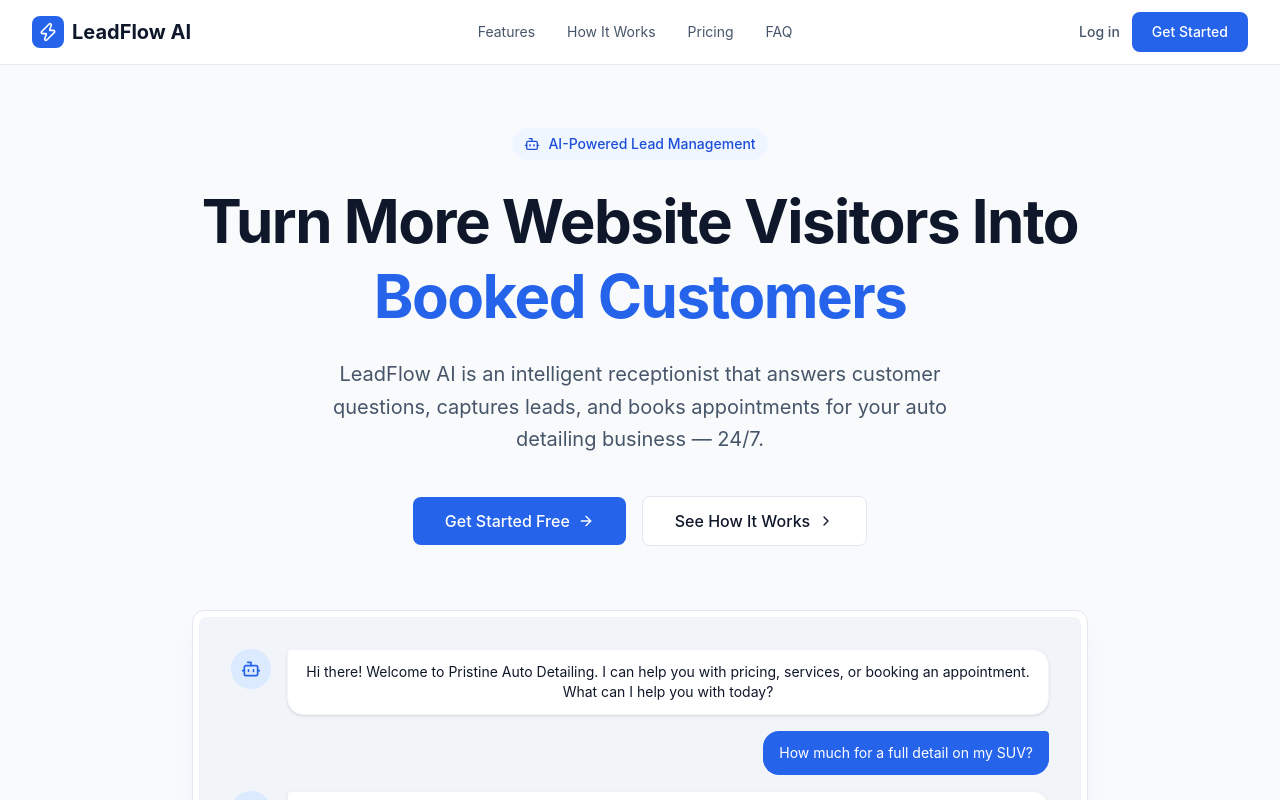
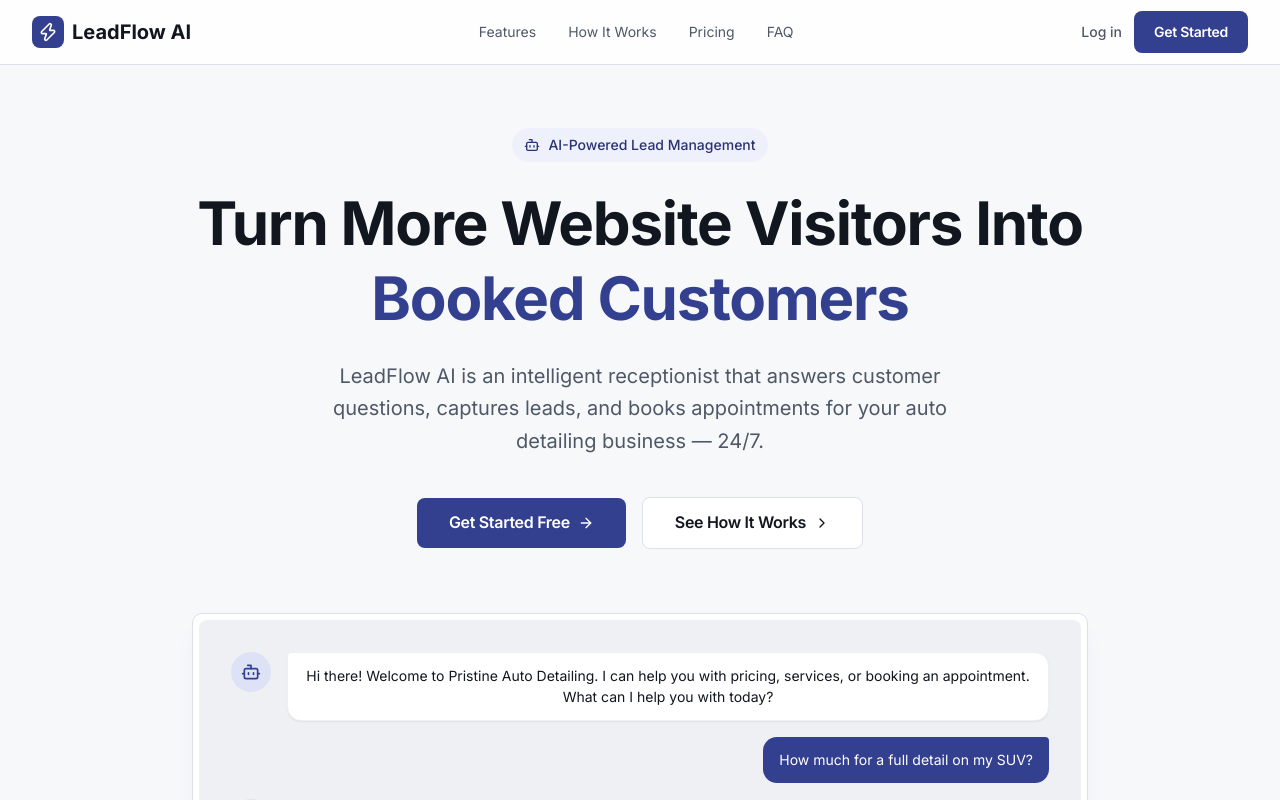
Before and after one commit to Danxincome/LeadFlow, a Next.js app: page / in a window 1280 px wide. Shown: the top 800 px of the page. Built offline with nearby package versions, Linux system fonts and the light colour scheme.

Commit message:
feat: establish shop floor design system

```diff
--- a/src/app/globals.css
+++ b/src/app/globals.css
@@ -1,37 +1,116 @@
 @import "tailwindcss";
 
 @theme inline {
-  --color-primary-50: #eff6ff;
-  --color-primary-100: #dbeafe;
-  --color-primary-200: #bfdbfe;
-  --color-primary-300: #93c5fd;
-  --color-primary-400: #60a5fa;
-  --color-primary-500: #3b82f6;
-  --color-primary-600: #2563eb;
-  --color-primary-700: #1d4ed8;
-  --color-primary-800: #1e40af;
-  --color-primary-900: #1e3a8a;
+  /* ---- Ink neutral scale (graphite, replaces the ad-hoc slate hex values) ---- */
+  --color-ink-50: #f7f8fa;
+  --color-ink-100: #eef0f3;
+  --color-ink-200: #dde1e7;
+  --color-ink-300: #c2c8d1;
+  --color-ink-400: #99a1ad;
+  --color-ink-500: #707886;
+  --color-ink-600: #4f5867;
+  --color-ink-700: #394252;
+  --color-ink-800: #232a37;
+  --color-ink-900: #12161f;
+  --color-ink-950: #0a0d13;
 
-  --color-accent-50: #f0fdf4;
-  --color-accent-500: #22c55e;
-  --color-accent-600: #16a34a;
+  /* ---- Brand accent: deep indigo, deliberately distinct from every status hue ---- */
+  --color-primary-50: #eef0fb;
+  --color-primary-100: #dde2f6;
+  --color-primary-200: #b9c3ec;
+  --color-primary-300: #8f9ddd;
+  --color-primary-400: #6270c9;
+  --color-primary-500: #4152b0;
+  --color-primary-600: #333f8f;
+  --color-primary-700: #2a3374;
+  --color-primary-800: #232a5d;
+  --color-primary-900: #1e254c;
 
+  /* ---- Success accent (mirrors the "booked" status so there's one green, not two) ---- */
+  --color-accent-50: #eefaf1;
+  --color-accent-500: #1f9d55;
+  --color-accent-600: #178045;
+
+  /* ---- Semantic surface/text/border, now sourced from the ink scale ---- */
   --color-surface: #ffffff;
-  --color-surface-secondary: #f8fafc;
-  --color-surface-tertiary: #f1f5f9;
-  --color-border: #e2e8f0;
-  --color-border-light: #f1f5f9;
-  --color-text-primary: #0f172a;
-  --color-text-secondary: #475569;
-  --color-text-tertiary: #94a3b8;
+  --color-surface-secondary: var(--color-ink-50);
+  --color-surface-tertiary: var(--color-ink-100);
+  --color-border: var(--color-ink-200);
+  --color-border-light: var(--color-ink-100);
+  --color-text-primary: var(--color-ink-900);
+  --color-text-secondary: var(--color-ink-600);
+  --color-text-tertiary: var(--color-ink-400);
 
-  --color-status-new: #3b82f6;
-  --color-status-contacted: #f59e0b;
-  --color-status-qualified: #8b5cf6;
-  --color-status-booked: #22c55e;
-  --color-status-lost: #ef4444;
+  /* ---- Canonical lead-status tokens: single source of truth ----
+     Components still reference literal Tailwind color classes
+     (bg-blue-500, text-amber-700, etc.) rather than these vars directly.
+     The palette overrides just below alias those exact classes to these
+     same values so today's markup renders consistently without any JSX
+     changes. Phase 3 will point the components at status-* utilities
+     directly and these aliases can be removed. */
+  --color-status-new: #2f6fd6;
+  --color-status-contacted: #c07a12;
+  --color-status-qualified: #7250c9;
+  --color-status-booked: #1f9d55;
+  --color-status-lost: #d13b3b;
 
-  --font-sans: "Inter", system-ui, -apple-system, sans-serif;
+  /* ---- Tailwind palette aliases: only the shades the app actually uses ---- */
+  --color-blue-50: #eaf1fc;
+  --color-blue-500: #2f6fd6;
+  --color-blue-600: #2559b4;
+  --color-blue-700: #1d4890;
+
+  --color-amber-50: #fdf3e3;
+  --color-amber-500: #c07a12;
+  --color-amber-600: #a3660e;
+  --color-amber-700: #82520c;
+
+  --color-violet-50: #f2eefb;
+  --color-violet-500: #7250c9;
+  --color-violet-600: #5f3fb0;
+  --color-violet-700: #4c3391;
+
+  --color-green-50: #eafaf0;
+  --color-green-500: #1f9d55;
+  --color-green-600: #178045;
+  --color-green-700: #126838;
+
+  --color-red-50: #fdeeee;
+  --color-red-100: #fbdcdc;
+  --color-red-500: #d13b3b;
+  --color-red-600: #b52b2b;
+  --color-red-700: #942424;
+  --color-red-800: #781d1d;
+
+  /* ---- Typography: Inter, loaded for real via next/font in layout.tsx ---- */
+  --font-sans: var(--font-inter), "Inter", system-ui, -apple-system, sans-serif;
+
+  /* Line-height rhythm per size (font sizes themselves are untouched,
+     so no layout dimensions shift — only vertical rhythm improves). */
+  --text-xs--line-height: 1.4;
+  --text-sm--line-height: 1.55;
+  --text-base--line-height: 1.6;
+  --text-lg--line-height: 1.65;
+  --text-xl--line-height: 1.5;
+  --text-2xl--line-height: 1.3;
+  --text-3xl--line-height: 1.2;
+  --text-4xl--line-height: 1.1;
+  --text-5xl--line-height: 1.05;
+  --text-6xl--line-height: 1.05;
+
+  /* Slightly tighter display tracking than Tailwind's default -0.025em */
+  --tracking-tight: -0.02em;
+
+  /* ---- Radius: slightly more rectilinear than Tailwind's stock scale ---- */
+  --radius-xl: 0.625rem;
+  --radius-2xl: 0.875rem;
+
+  /* ---- Shadows: tinted toward ink instead of pure black, tighter blur ---- */
+  --shadow-sm: 0 1px 2px 0 rgb(18 22 31 / 0.06), 0 1px 1px -1px rgb(18 22 31 / 0.04);
+  --shadow-md: 0 3px 8px -2px rgb(18 22 31 / 0.10), 0 1px 3px -1px rgb(18 22 31 / 0.06);
+  --shadow-lg: 0 8px 20px -4px rgb(18 22 31 / 0.12), 0 3px 6px -3px rgb(18 22 31 / 0.06);
+  --shadow-xl: 0 16px 32px -8px rgb(18 22 31 / 0.16), 0 6px 12px -6px rgb(18 22 31 / 0.08);
+  --shadow-2xl: 0 24px 48px -12px rgb(18 22 31 / 0.22);
 }
 
 @layer base {
@@ -42,33 +121,48 @@
     -webkit-font-smoothing: antialiased;
     -moz-osx-font-smoothing: grayscale;
   }
+
+  /* Consistent focus treatment: keyboard-only outline for anything that
+     doesn't already define its own focus-visible ring (nav links, footer
+     links, etc.). Elements with an explicit focus-visible ring below
+     (buttons, inputs) take precedence via layer order. */
+  :focus {
+    outline: none;
+  }
+
+  :focus-visible {
+    outline: 2px solid var(--color-primary-500);
+    outline-offset: 2px;
+    border-radius: var(--radius-sm);
+  }
 }
 
 @layer components {
   .btn-primary {
-    @apply bg-primary-600 text-white px-5 py-2.5 rounded-lg font-medium
+    @apply bg-primary-600 text-white px-5 py-2.5 rounded-lg font-semibold tracking-tight
       hover:bg-primary-700 active:bg-primary-800 transition-colors
       disabled:opacity-50 disabled:cursor-not-allowed
-      focus:outline-none focus:ring-2 focus:ring-primary-500 focus:ring-offset-2;
+      focus-visible:outline-none focus-visible:ring-2 focus-visible:ring-primary-500 focus-visible:ring-offset-2;
   }
 
   .btn-secondary {
-    @apply bg-white text-text-primary border border-border px-5 py-2.5 rounded-lg font-medium
+    @apply bg-white text-text-primary border border-border px-5 py-2.5 rounded-lg font-semibold tracking-tight
       hover:bg-surface-tertiary active:bg-surface-tertiary transition-colors
       disabled:opacity-50 disabled:cursor-not-allowed
-      focus:outline-none focus:ring-2 focus:ring-primary-500 focus:ring-offset-2;
+      focus-visible:outline-none focus-visible:ring-2 focus-visible:ring-primary-500 focus-visible:ring-offset-2;
   }
 
   .btn-danger {
-    @apply bg-red-600 text-white px-5 py-2.5 rounded-lg font-medium
+    @apply bg-red-600 text-white px-5 py-2.5 rounded-lg font-semibold tracking-tight
       hover:bg-red-700 active:bg-red-800 transition-colors
-      disabled:opacity-50 disabled:cursor-not-allowed;
+      disabled:opacity-50 disabled:cursor-not-allowed
+      focus-visible:outline-none focus-visible:ring-2 focus-visible:ring-red-500 focus-visible:ring-offset-2;
   }
 
   .input-field {
     @apply w-full px-3.5 py-2.5 bg-white border border-border rounded-lg text-text-primary
       placeholder:text-text-tertiary
-      focus:outline-none focus:ring-2 focus:ring-primary-500 focus:border-primary-500
+      focus-visible:outline-none focus-visible:ring-2 focus-visible:ring-primary-500 focus-visible:border-primary-500
       transition-colors;
   }
 
@@ -77,6 +171,12 @@
   }
 
   .status-badge {
-    @apply inline-flex items-center px-2.5 py-1 rounded-full text-xs font-semibold;
+    @apply inline-flex items-center px-2.5 py-1 rounded-full text-xs font-semibold tracking-wide;
+  }
+
+  /* Reusable focus-ring recipe for Phase 2+ to adopt in place of the
+     repeated inline focus-visible:* utility chains above. */
+  .focus-ring {
+    @apply focus-visible:outline-none focus-visible:ring-2 focus-visible:ring-primary-500 focus-visible:ring-offset-2;
   }
 }
--- a/src/app/layout.tsx
+++ b/src/app/layout.tsx
@@ -1,5 +1,12 @@
 import type { Metadata } from 'next';
+import { Inter } from 'next/font/google';
 import './globals.css';
+
+const inter = Inter({
+  subsets: ['latin'],
+  variable: '--font-inter',
+  display: 'swap',
+});
 
 export const metadata: Metadata = {
   title: 'LeadFlow AI - AI Receptionist for Auto Detailing',
@@ -8,7 +15,7 @@
 
 export default function RootLayout({ children }: LayoutProps<'/'>) {
   return (
-    <html lang="en" className="h-full antialiased">
+    <html lang="en" className={`h-full antialiased ${inter.variable}`}>
       <body className="min-h-full flex flex-col">{children}</body>
     </html>
   );
```
